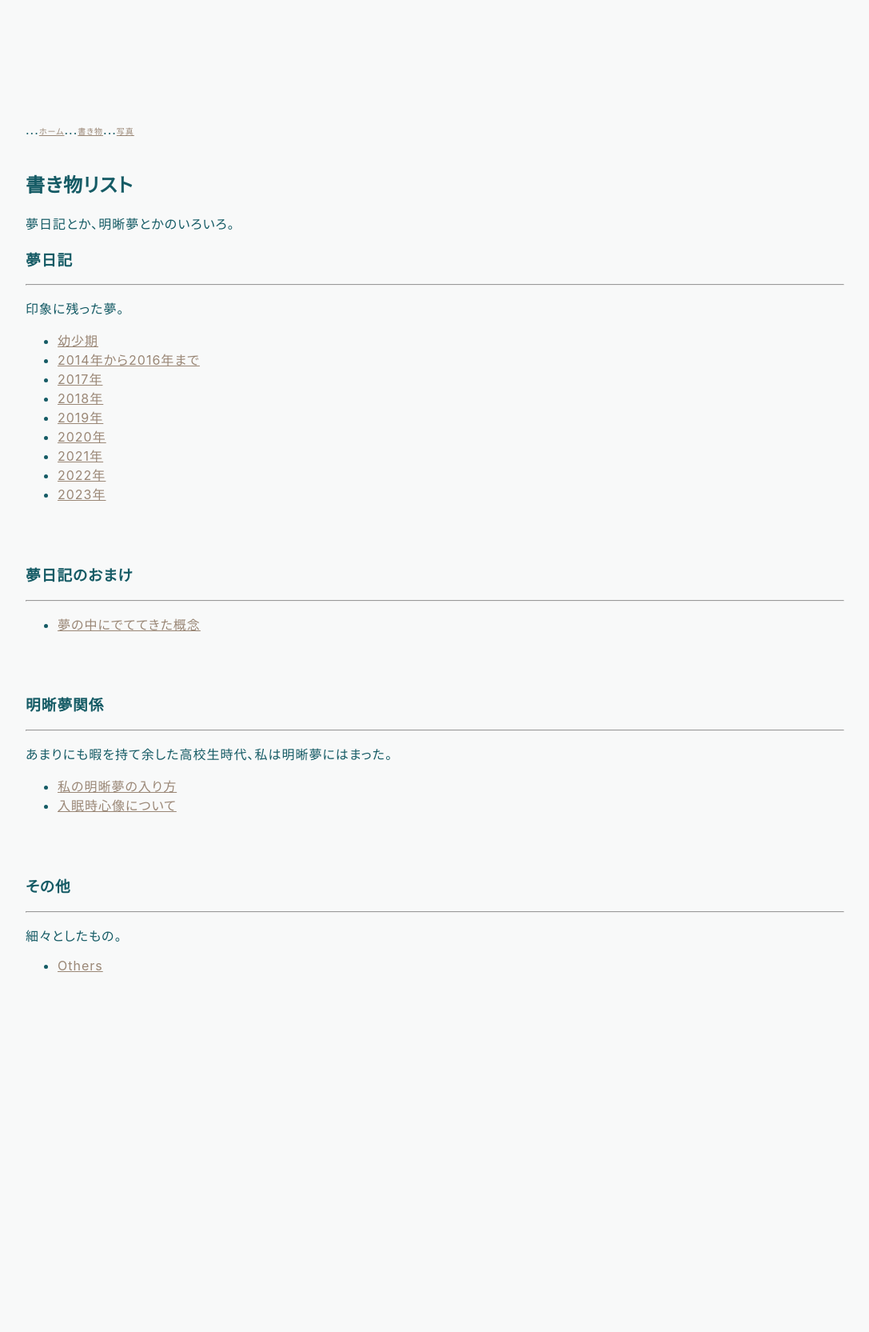
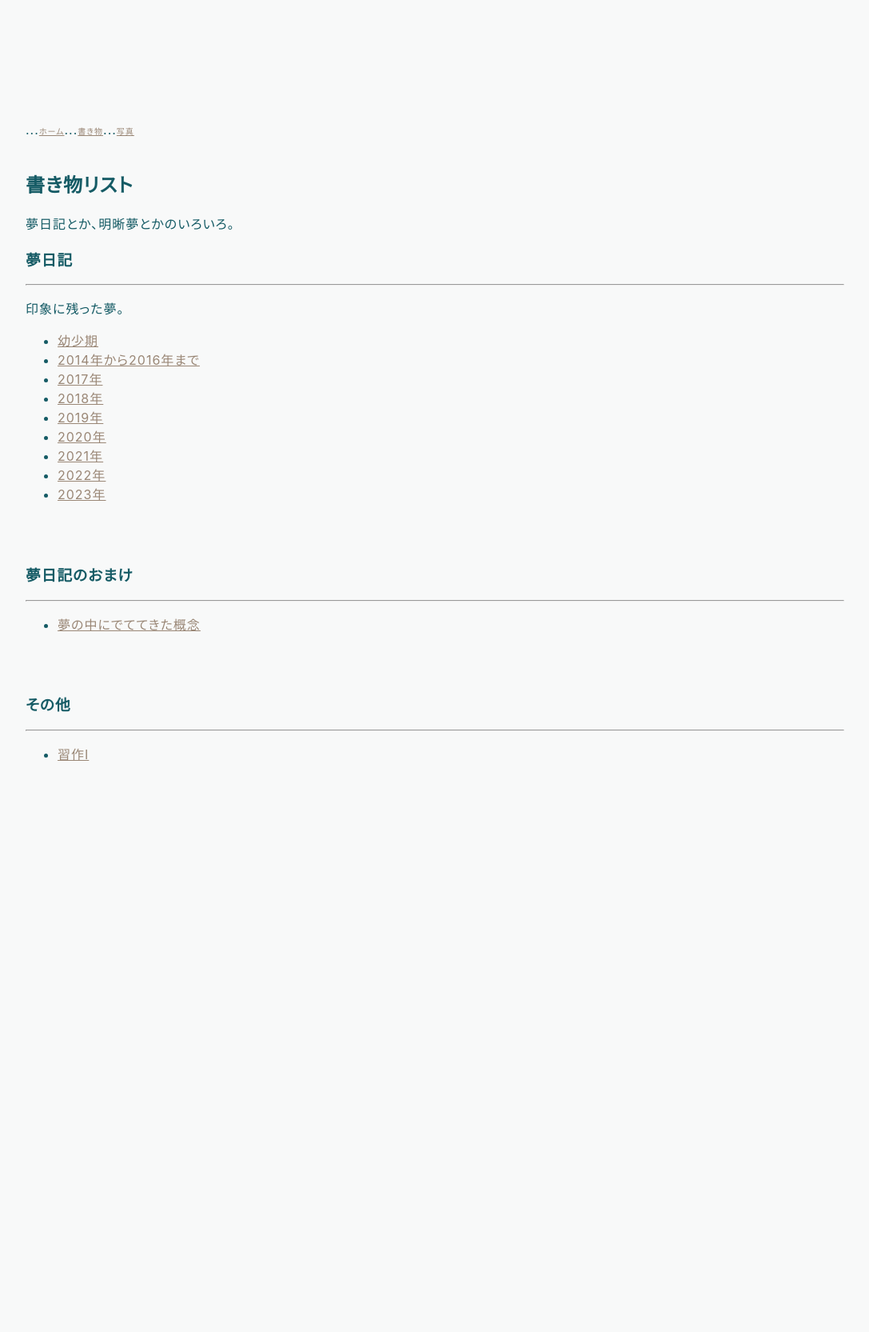
Before and after one commit to hihumi-riku/hihumi-riku.github.io, a Jekyll site: the page built from writings_list.md, in a window 1280 px wide. Shown: the whole page at 80% size, without its empty margins (96-1183 px from the left). Built offline with Jekyll 4.4.1, drawn with Linux system fonts in a browser that asks for light colours; after the commit the page ends 1402 px from its top, so only the background shows below that.

Commit message:
Update writings_list.md

```diff
--- a/writings_list.md
+++ b/writings_list.md
@@ -34,21 +34,6 @@ title: 書き物リスト
 <br>
 <br>
 
-
-### 明晰夢関係
----
-あまりにも暇を持て余した高校生時代、私は明晰夢にはまった。
-
-
-- [私の明晰夢の入り方](/2019/01/29/lucid_dreaming_1.html)
-- [入眠時心像について](/2019/01/29/hypnagogic_imagery.html)
-
-<br>
-<br>
-
 ### その他
 ---
-細々としたもの。
-
-
-- [Others](/2019/11/27/others_list.html)
+- [習作I](/2023/11/03/etude_2023_may.html)
```
